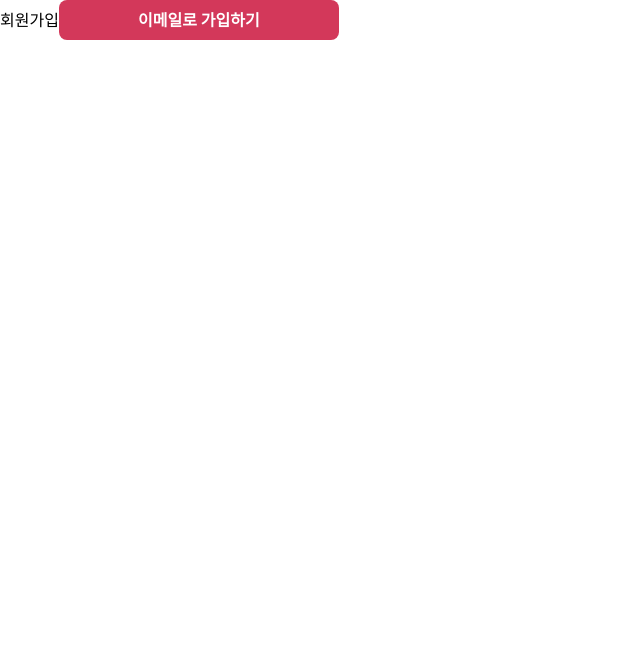
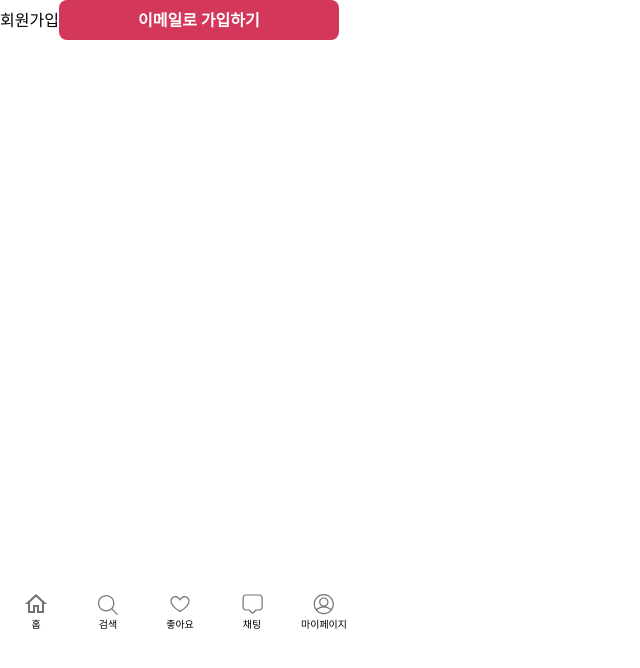
Before and after one commit to noobsoda/Team-EggplantGarage, a React (Create React App) app in the folder frontend/: page /signup in a window 1280 px wide. Shown: the top 668 px of the page, without its empty margins (0-640 px from the left). Built offline with nearby package versions, Linux system fonts and the light colour scheme; no server answers.

Commit message:
[Feat] 회원가입 하단 탭바 추가

```diff
--- a/frontend/src/Pages/SignUp.jsx
+++ b/frontend/src/Pages/SignUp.jsx
@@ -1,6 +1,7 @@
 import React from "react";
 import { useNavigate } from "react-router-dom";
 import BigBtn from "../Atoms/Buttons/BigBtn";
+import Tapbar from "../Organisms/Tapbar";
 
 export default function SignUp() {
   const navigate = useNavigate();
@@ -11,6 +12,7 @@ export default function SignUp() {
     <div>
       회원가입
       <BigBtn name="이메일로 가입하기" buttonClick={goToEmail}></BigBtn>
+      <Tapbar />
     </div>
   );
 }
```
